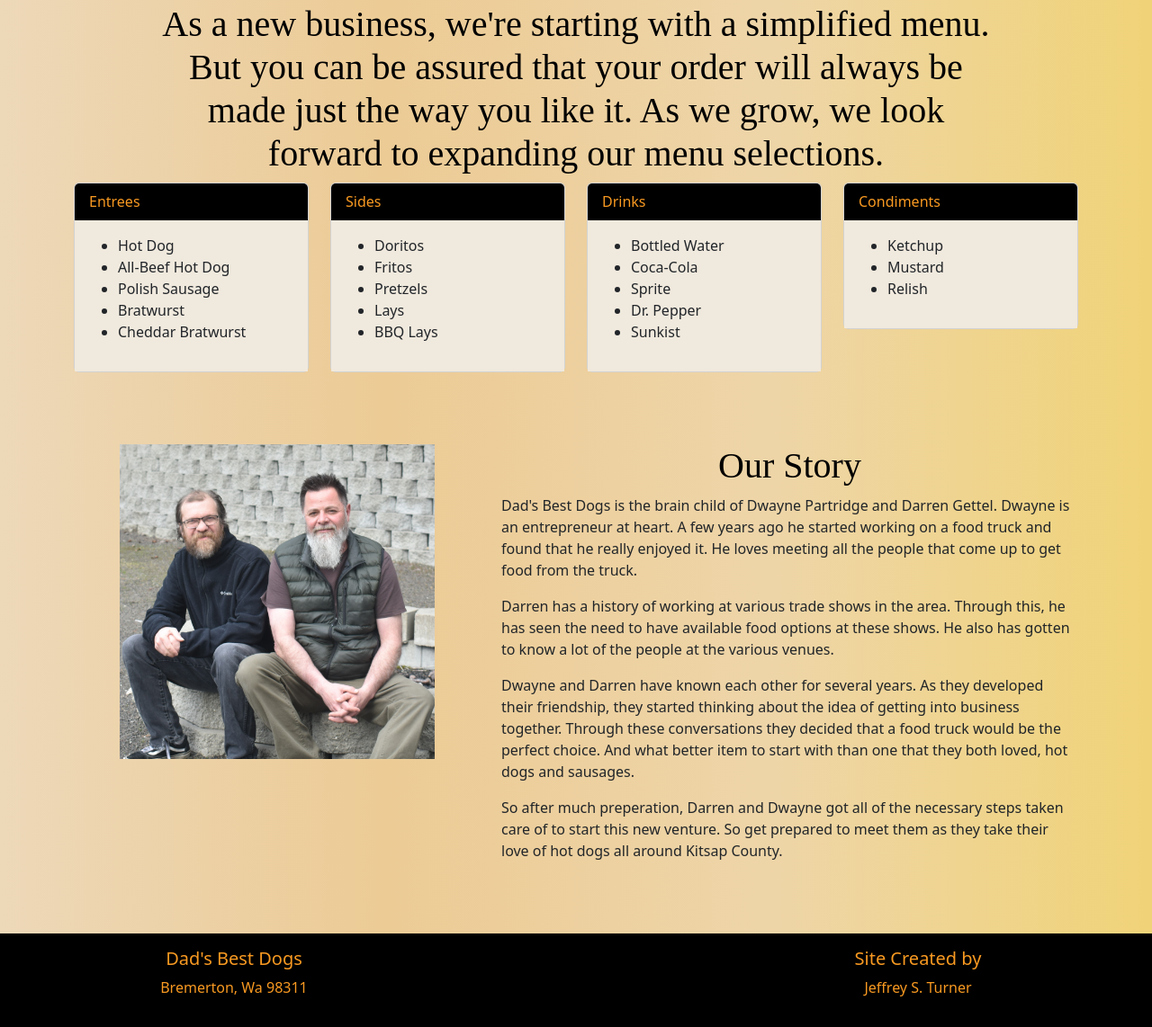
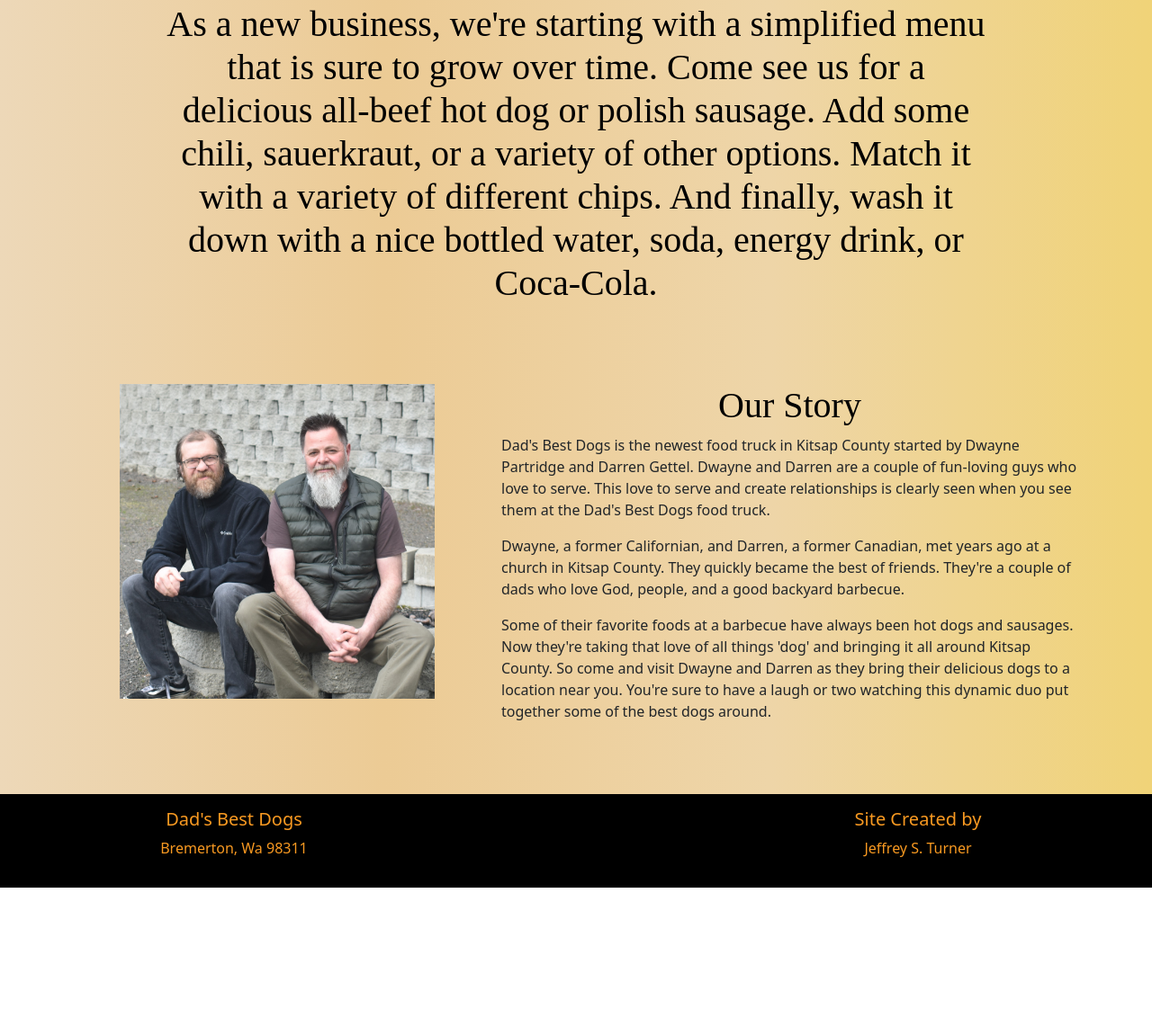
Before and after one commit to lookouttt/DadsBestDogs, a website built with Parcel: page index.html in a window 1280 px wide. Shown: the part 1477-2619 px from the top of the page at 90% size. After the commit the page ends 2464 px from the top, so only its background shows below. Built offline with nearby package versions, Linux system fonts and the light colour scheme; files whose address does not match are found by name.

Commit message:
Embedded the actual DBD map and calendar.  Made requested changes to menu and Our Story sections.  FB link now goes to the DBD Facebook Page.

```diff
--- a/index.html
+++ b/index.html
@@ -123,7 +123,8 @@
                         <div class="card-header" id="calendar-header" style="color: #F89921;
                         background-color: black">Truck Schedule</div>
                         <div class="card-body" style="padding: 0">
-                            <iframe src="https://calendar.google.com/calendar/embed?height=600&wkst=1&bgcolor=%23ffffff&ctz=America%2FLos_Angeles&mode=AGENDA&showTitle=0&showNav=0&showPrint=0&showTabs=0&showCalendars=0&src=ZWVlNmZlZGYyYjk0NTgwYjcwZTEzZWE3Y2FiNmMxNjMzY2I2YjBjMDVlOGNlYjc4ODE4NTdmMzkzZDlmNTAyYUBncm91cC5jYWxlbmRhci5nb29nbGUuY29t&color=%23F09300" style="border:solid 1px #777" width="100%" height="100%" frameborder="0" scrolling="no" class="card-body"></iframe>
+                            <!-- <iframe src="https://calendar.google.com/calendar/embed?height=600&wkst=1&bgcolor=%23ffffff&ctz=America%2FLos_Angeles&mode=AGENDA&showTitle=0&showNav=0&showPrint=0&showTabs=0&showCalendars=0&src=ZWVlNmZlZGYyYjk0NTgwYjcwZTEzZWE3Y2FiNmMxNjMzY2I2YjBjMDVlOGNlYjc4ODE4NTdmMzkzZDlmNTAyYUBncm91cC5jYWxlbmRhci5nb29nbGUuY29t&color=%23F09300" style="border:solid 1px #777" width="100%" height="100%" frameborder="0" scrolling="no" class="card-body"></iframe> -->
+                            <iframe src="https://calendar.google.com/calendar/embed?height=600&wkst=1&bgcolor=%23ffffff&ctz=America%2FLos_Angeles&showTitle=0&showNav=0&showPrint=0&showTabs=0&showCalendars=0&mode=AGENDA&src=ZGFkc2Jlc3Rkb2dzQGdtYWlsLmNvbQ&color=%23039BE5" style="border:solid 1px #777" width="100%" height="100%" frameborder="0" scrolling="no" class="card-body"></iframe>
                         </div>
                     </div>
                 </div>
@@ -132,7 +133,8 @@
                         <div class="card-header" id="map-header" style="color: #F89921;
                         background-color: black">Where We'll Be</div>
                         <div class="card-body" style="padding: 0">
-                            <iframe src="https://www.google.com/maps/d/embed?mid=1FgtYuCHL3Zb0D3kWPAZNxvIY7oxOSH4&ehbc=2E312F" width="100%" height="100%" style="border:0"></iframe>
+                            <!-- <iframe src="https://www.google.com/maps/d/embed?mid=1FgtYuCHL3Zb0D3kWPAZNxvIY7oxOSH4&ehbc=2E312F" width="100%" height="100%" style="border:0"></iframe> -->
+                            <iframe src="https://www.google.com/maps/d/embed?mid=12dqdmEKhnXfkIxG0nmEt0d6qZ1ohIXA&ehbc=2E312F" width="100%" height="100%" style="border:0"></iframe>
                         </div>
                     </div>
                 </div>
@@ -141,10 +143,10 @@
         <div class="container" id="menu_items">
             <div class="row justify-content-center">
                 <div class="col-10 mx-auto">
-                    <h1 id="cmc-header">As a new business, we're starting with a simplified menu.  But you can be assured that your order will always be made just the way you like it.  As we grow, we look forward to expanding our menu selections.</h1>
+                    <h1 id="cmc-header">As a new business, we're starting with a simplified menu that is sure to grow over time.  Come see us for a delicious all-beef hot dog or polish sausage. Add some chili, sauerkraut, or a variety of other options. Match it with a variety of different chips. And finally, wash it down with a nice bottled water, soda, energy drink, or Coca-Cola.</h1>
                 </div>
             </div>
-            <div class="row">
+            <!-- <div class="row">
                 <div class="col">
                     <div class="card">
                         <div class="card-header" style="color: #F89921;
@@ -211,7 +213,7 @@
                         </div>
                     </div>
                 </div>
-            </div>
+            </div> -->
         </div>
         <div class="container" id="our_story">
             <div class="row">
@@ -220,11 +222,10 @@
                 </div>
                 <div class="col-12 col-lg-7" id="our_story_text">
                     <h1 class="text-center">Our Story</h1>
-                    <p>Dad's Best Dogs is the brain child of Dwayne Partridge and Darren Gettel. Dwayne is an entrepreneur at heart. A few years ago he started working on a food truck and found that he really enjoyed it.  He loves meeting all the people that come up to get food from the truck.
+                    <p>Dad's Best Dogs is the newest food truck in Kitsap County started by Dwayne Partridge and Darren Gettel. Dwayne and Darren are a couple of fun-loving guys who love to serve. This love to serve and create relationships is clearly seen when you see them at the Dad's Best Dogs food truck.
                     </p>
-                    <p>Darren has a history of working at various trade shows in the area. Through this, he has seen the need to have available food options at these shows. He also has gotten to know a lot of the people at the various venues.</p>
-                    <p>Dwayne and Darren have known each other for several years. As they developed their friendship, they started thinking about the idea of getting into business together. Through these conversations they decided that a food truck would be the perfect choice. And what better item to start with than one that they both loved, hot dogs and sausages.</p>
-                    <p>So after much preperation, Darren and Dwayne got all of the necessary steps taken care of to start this new venture. So get prepared to meet them as they take their love of hot dogs all around Kitsap County.</p>
+                    <p>Dwayne, a former Californian, and Darren, a former Canadian, met years ago at a church in Kitsap County. They quickly became the best of friends. They're a couple of dads who love God, people, and a good backyard barbecue.</p>
+                    <p>Some of their favorite foods at a barbecue have always been hot dogs and sausages. Now they're taking that love of all things 'dog' and bringing it all around Kitsap County. So come and visit Dwayne and Darren as they bring their delicious dogs to a location near you. You're sure to have a laugh or two watching this dynamic duo put together some of the best dogs around.</p>
                 </div>
             </div>
         </div>
@@ -236,8 +237,8 @@
                         <p>Bremerton, Wa  98311</p>
                     </div>
                     <div class="col d-flex justify-content-center dbd-social">
-                        <a class="btn btn-social-icon btn-instagram" href="http://instagram.com/"><i class="fa fa-instagram dbd-fa"></i></a>
-                        <a class="btn btn-social-icon btn-facebook" href="http://facebook.com/"><i class="fa fa-facebook dbd-fa"></i></a>
+                        <!-- <a class="btn btn-social-icon btn-instagram" href="http://instagram.com/"><i class="fa fa-instagram dbd-fa"></i></a> -->
+                        <a class="btn btn-social-icon btn-facebook" href="https://www.facebook.com/profile.php?id=100091387219651"><i class="fa fa-facebook dbd-fa"></i></a>
                         <!-- <a class="btn btn-social-icon btn-twitter" href="http://twitter.com/"><i class="fa fa-twitter dbd-fa"></i></a>
                         <a class="btn btn-social-icon btn-google" href="http://youtube.com/"><i class="fa fa-youtube dbd-fa"></i></a> -->
                     </div>
```
